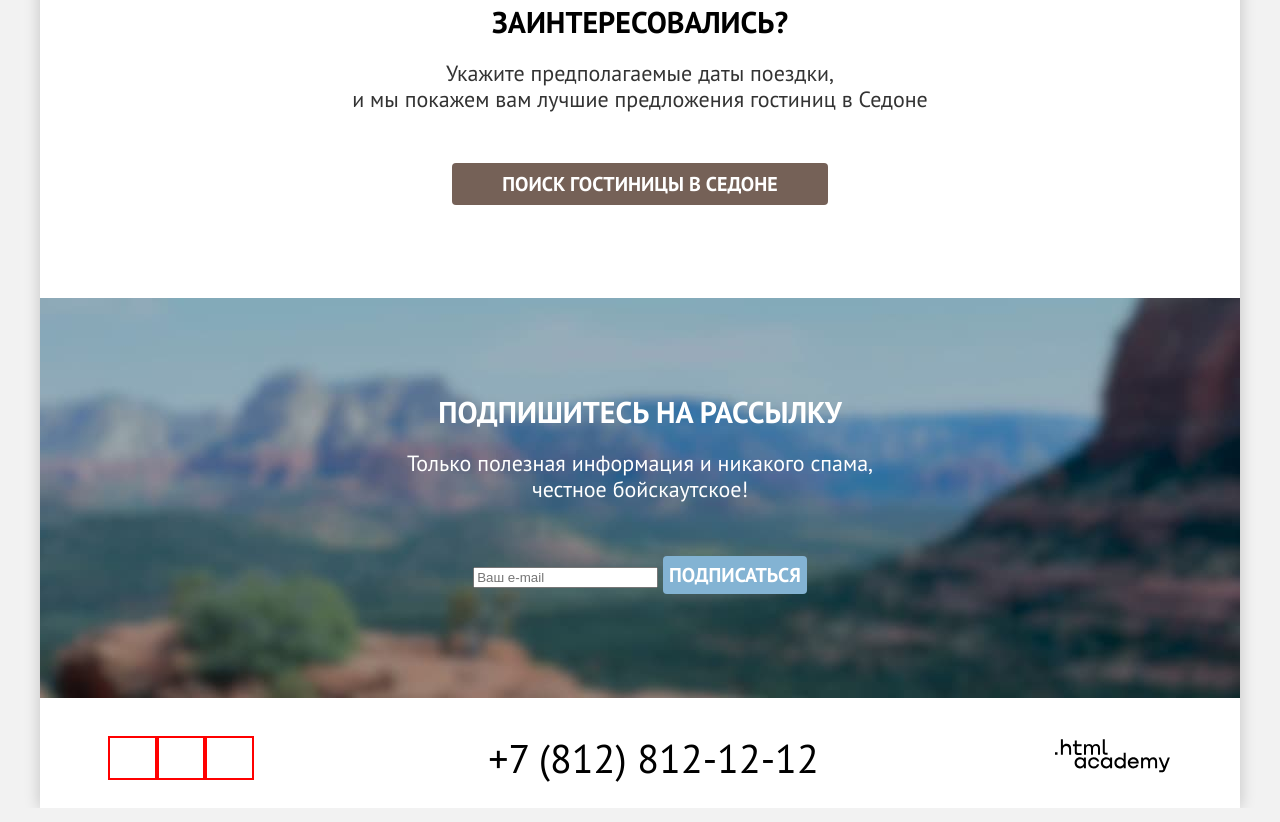
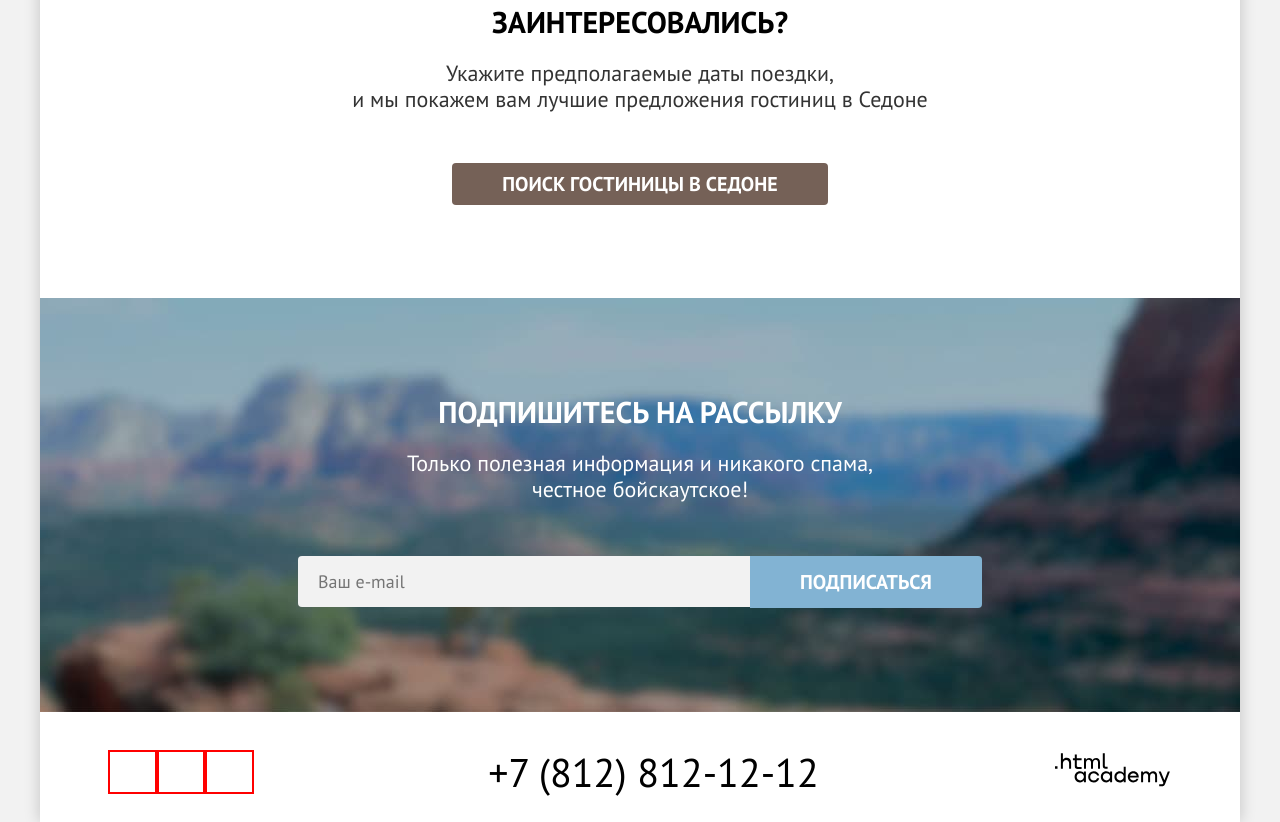
Before and after one commit to htmlacademy-htmlcss/2489173-sedona-40, a plain HTML site: page index.html in a window 1280 px wide. Shown: the part 2584-3406 px from the top of the page. Drawn offline with Linux system fonts and the light colour scheme.

Commit message:
Сделал формы на флексах

```diff
--- a/styles/styles.css
+++ b/styles/styles.css
@@ -136,8 +136,6 @@ margin-right: 20px;
 
 }
 
-
-
 .main{
   flex-grow: 1;
 }
@@ -165,7 +163,6 @@ margin-right: 20px;
 .advantages-content .section-description{
   margin: 0;
   padding: 0 274px 69px;
-
 }
 
 
@@ -274,8 +271,6 @@ color: #333333;
   background-color: #83B3D3;
   width: 1200px;
   display: flex;
-  /* position: relative; */
-
 }
 
 .advantages-item-picture .advantages-title{
@@ -296,10 +291,6 @@ color: #333333;
   padding: 0 355px 64px;
 }
 
-
-
-
-
 .advantages-continuation{
   display: flex;
   flex-wrap: wrap;
@@ -312,8 +303,6 @@ color: #333333;
 width: 400px;
 position: relative;
 }
-
-
 
 .advantages-continuation-item-house::before{
   content: url("../images/svg/home.svg");
@@ -358,8 +347,6 @@ position: relative;
 background: rgba(131, 179, 211, 0.12);
 }
 
-
-
 .search{
   padding: 96px 304px 96px;
   text-align: center;
@@ -386,6 +373,8 @@ padding-bottom:  20px;
   text-align: center;
 }
 
+
+
 .subscribe .section-title {
   padding-bottom:  20px;
 }
@@ -393,7 +382,28 @@ padding-bottom:  20px;
   padding-bottom:  54px;
 }
 
+.subscribe-form{
+  display: flex;
+  width: 682px;
+}
 
+.subscribe-form .field-input{
+  width: 452px;
+  font-size: 18px;
+  padding: 14px 20px 14px 20px;
+  font-family: inherit;
+  border-radius: 4px 0 0 4px;
+  border: none;
+background: rgb(242, 242, 242);
+
+}
+
+.subscribe-form .button{
+  width: 232px;
+  padding: 8px 50px 8px 50px;
+  border-radius: 0 4px 4px 0;
+background: rgb(130, 179, 211);
+}
 
 .subscribe-main{
   color: #ffffff;
@@ -459,9 +469,6 @@ line-height: 78px;
   list-style-type: none;
 }
 
-/* .filter-item{
-  margin-bottom: 16px;
-} */
 
 .filter-item:not(:last-child){
   margin-bottom: 16px;
```
